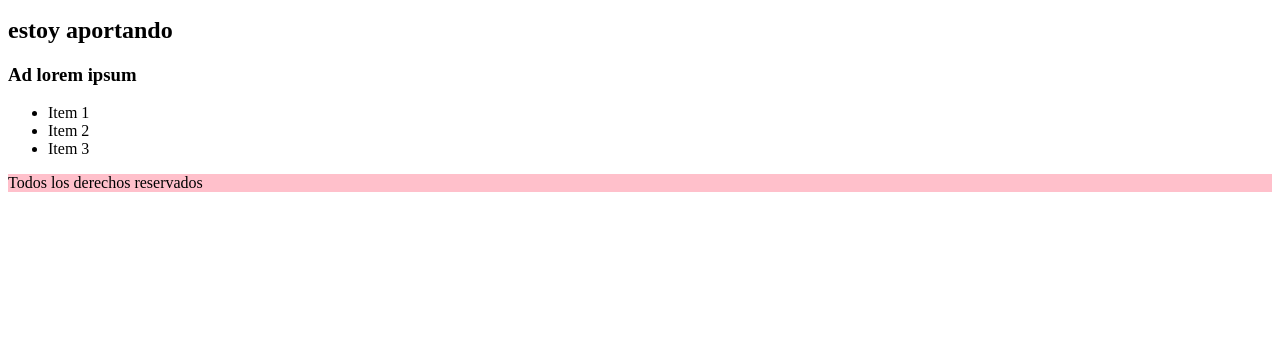
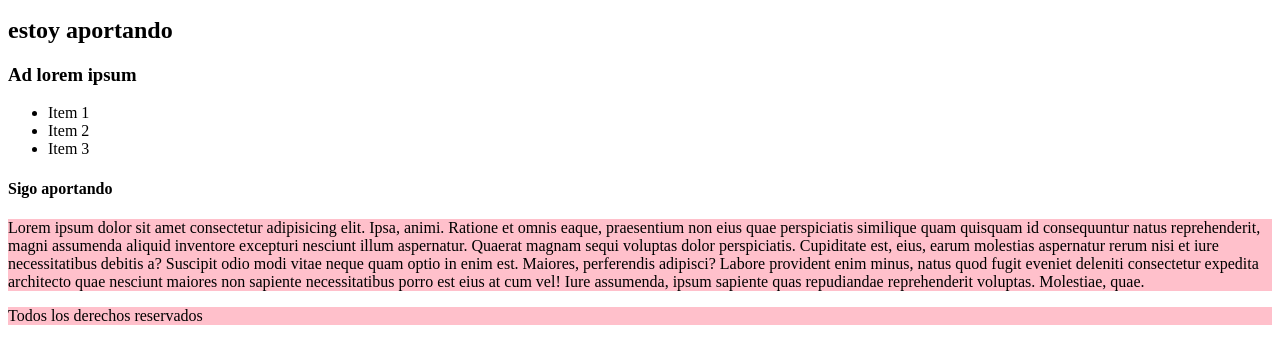
Before and after one commit to hbaravalle/sesion08, a plain HTML site: page index.html in a window 1280 px wide. Shown: the part 145-508 px from the top of the page. Drawn offline with Linux system fonts and the light colour scheme.

Commit message:
Added h3 and paragraph

```diff
--- a/index.html
+++ b/index.html
@@ -25,6 +25,20 @@
         <li><a href=""></a>Item 2</li>
         <li><a href=""></a>Item 3</li>
       </ul>
+      <h4>Sigo aportando</h4>
+      <p>
+        Lorem ipsum dolor sit amet consectetur adipisicing elit. Ipsa, animi.
+        Ratione et omnis eaque, praesentium non eius quae perspiciatis similique
+        quam quisquam id consequuntur natus reprehenderit, magni assumenda
+        aliquid inventore excepturi nesciunt illum aspernatur. Quaerat magnam
+        sequi voluptas dolor perspiciatis. Cupiditate est, eius, earum molestias
+        aspernatur rerum nisi et iure necessitatibus debitis a? Suscipit odio
+        modi vitae neque quam optio in enim est. Maiores, perferendis adipisci?
+        Labore provident enim minus, natus quod fugit eveniet deleniti
+        consectetur expedita architecto quae nesciunt maiores non sapiente
+        necessitatibus porro est eius at cum vel! Iure assumenda, ipsum sapiente
+        quas repudiandae reprehenderit voluptas. Molestiae, quae.
+      </p>
     </main>
     <footer>
       <p>Todos los derechos reservados</p>
```
